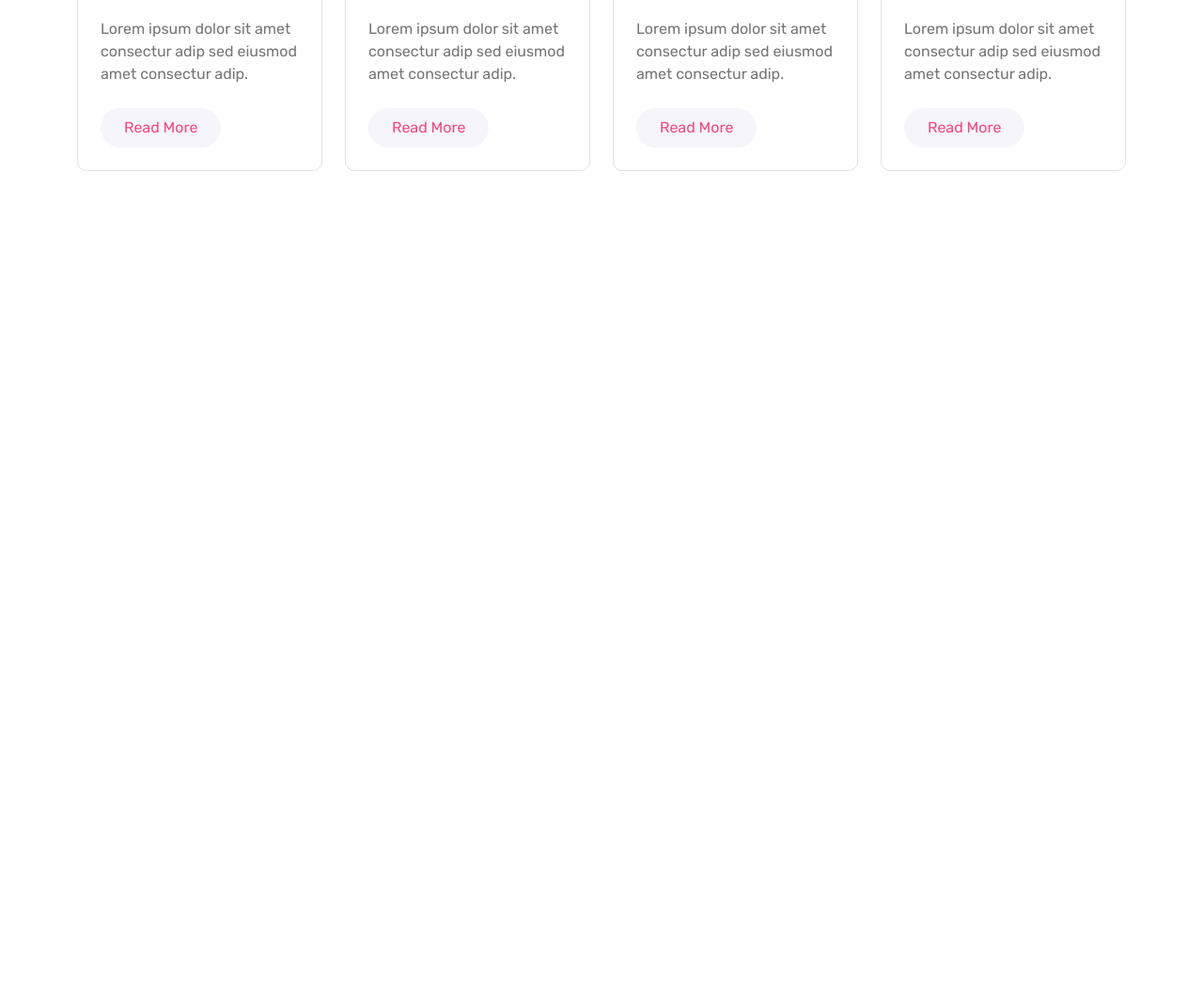
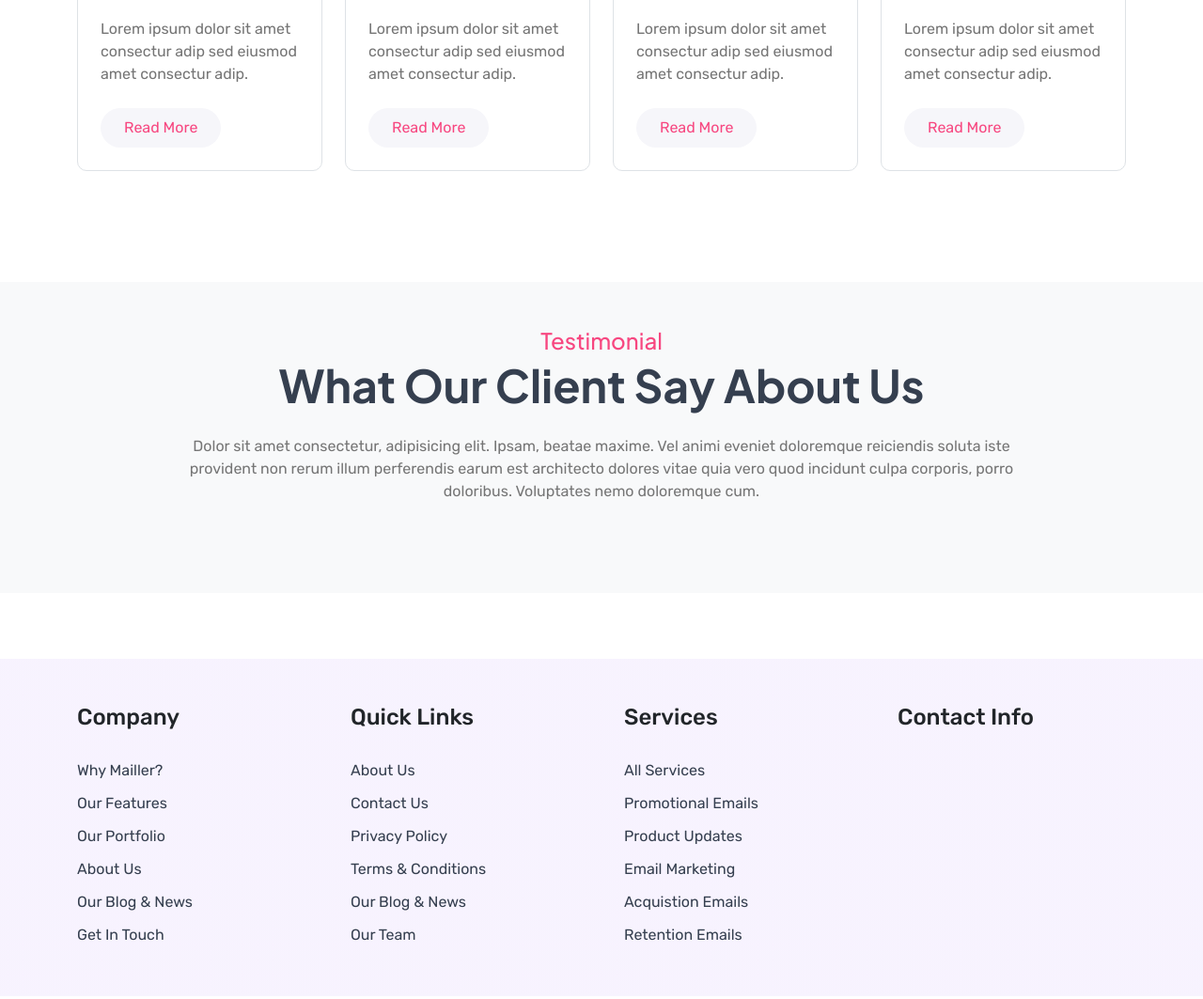
Before and after one commit to amitdabhi01/Mailler, a plain HTML site: page index.html in a window 1280 px wide. Shown: the part 6917-7980 px from the top of the page at 94% size. Before the commit the page ends 7217 px from the top, so only its background shows below. Drawn offline with Linux system fonts and the light colour scheme.

Commit message:
footer done

```diff
--- a/index.html
+++ b/index.html
@@ -638,6 +638,72 @@
     </div>
   </section>
 
+
+  <section>
+    <div class="conatiner-fluid testimonial bg-light">
+      <div class="container margin-b py-5">
+        <div class="text-center mb-5 mx-auto">
+          <h4 class="text-color mb-1">Testimonial</h4>
+          <h1 class="display-4 mb-4">What Our Client Say About Us</h1>
+          <p class="m-0">Dolor sit amet consectetur, adipisicing elit. Ipsam, beatae maxime. Vel animi eveniet doloremque reiciendis soluta iste <br/> provident non rerum illum perferendis earum est architecto dolores vitae quia vero quod incidunt culpa corporis, porro <br/> doloribus. Voluptates nemo doloremque cum.</p>
+        </div>
+      </div>
+    </div>
+  </section>
+
+  <footer>
+    <div class="conatiner-fluid footer">
+      <div class="container margin-b py-5">
+        <div class="row g-5">
+          <div class="col-md-6 col-lg-6 col-xl-3">
+            <div class="footer-item d-flex flex-column">
+              <h4 class="text-dark mb-4">Company</h4>
+              <a href="">Why Mailler?</a>
+              <a href="">Our Features</a>
+              <a href="">Our Portfolio</a>
+              <a href="">About Us</a>
+              <a href="">Our Blog & News</a>
+              <a href="">Get In Touch</a>
+            </div>
+          </div>
+          <div class="col-md-6 col-lg-6 col-xl-3">
+            <div class="footer-item d-flex flex-column">
+              <h4 class="text-dark mb-4">Quick Links</h4>
+              <a href="">About Us</a>
+              <a href="">Contact Us</a>
+              <a href="">Privacy Policy</a>
+              <a href="">Terms & Conditions</a>
+              <a href="">Our Blog & News</a>
+              <a href="">Our Team</a>
+            </div>
+          </div>
+          <div class="col-md-6 col-lg-6 col-xl-3">
+            <div class="footer-item d-flex flex-column">
+              <h4 class="text-dark mb-4">Services</h4>
+              <a href="">All Services</a>
+              <a href="">Promotional Emails</a>
+              <a href="">Product Updates</a>
+              <a href="">Email Marketing</a>
+              <a href="">Acquistion Emails</a>
+              <a href="">Retention Emails</a>
+            </div>
+          </div>
+          <div class="col-md-6 col-lg-6 col-xl-3">
+            <div class="footer-item d-flex flex-column">
+              <h4 class="text-dark mb-4">Contact Info</h4>
+              <a href=""></a>
+              <a href=""></a>
+              <a href=""></a>
+              <a href=""></a>
+              <a href=""></a>
+              <a href=""></a>
+            </div>
+          </div>
+        </div>
+      </div>
+    </div>
+  </footer>
+
 </body>
 
 <script src="bootstrap.bundle.min.js"></script>
--- a/style.css
+++ b/style.css
@@ -156,3 +156,24 @@ p{
     justify-content: space-between;
     transition: 0.5s;
 }
+
+.footer{
+    background: linear-gradient(rgba(102, 16, 242, 0.05), rgba(102, 16, 242, 0.05));
+    background-position: center center;
+    background-repeat: no-repeat;
+    background-size: cover;
+}
+
+.footer-item a{
+    text-decoration: none;
+    color: #353f4f !important;
+    line-height: 35px;
+    font-family: "Rubik", sans-serif !important;
+    font-size: 1rem;
+    font-weight: 400;
+    transition: 0.5s;
+}
+.footer-item a:hover{
+    color: #f74780 !important;
+    letter-spacing: 2px !important;
+}
```
